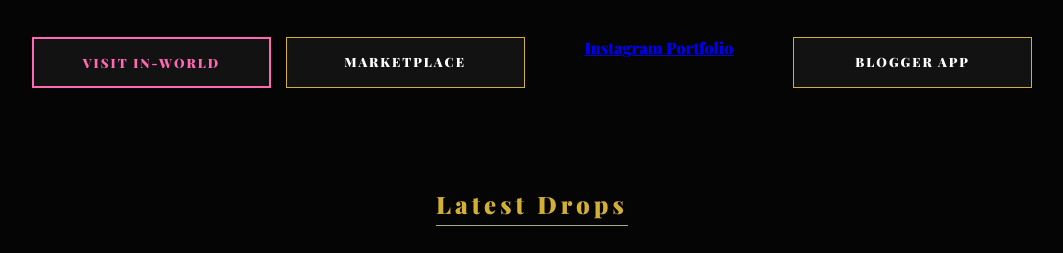
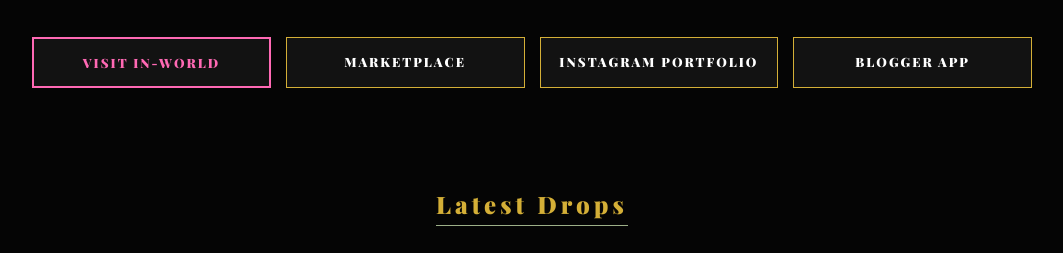
Before and after one commit to linahorn86-bot/fabulouscurves.github.i, a plain HTML site: page index.html in a window 1280 px wide. Shown: the part 476-729 px from the top of the page, without its empty margins (108-1171 px from the left). Drawn offline with nearby package versions, Linux system fonts and the light colour scheme; a web font is replaced by a local one.

Commit message:
Update index.html

```diff
--- a/index.html
+++ b/index.html
@@ -120,7 +120,7 @@
         <nav class="btn-stack">
             <a href="#" class="btn btn-slurl">Visit In-World</a>
             <a href="https://marketplace.secondlife.com/stores/218952" class="btn">Marketplace</a>
-            <a href="#" class="https://www.instagram.com/fabulous.curves/">Instagram Portfolio</a>
+            <a href="https://www.instagram.com/fabulous.curves/" class="btn">Instagram Portfolio</a>
             <a href="#" class="btn">Blogger App</a>
         </nav>
 
```
